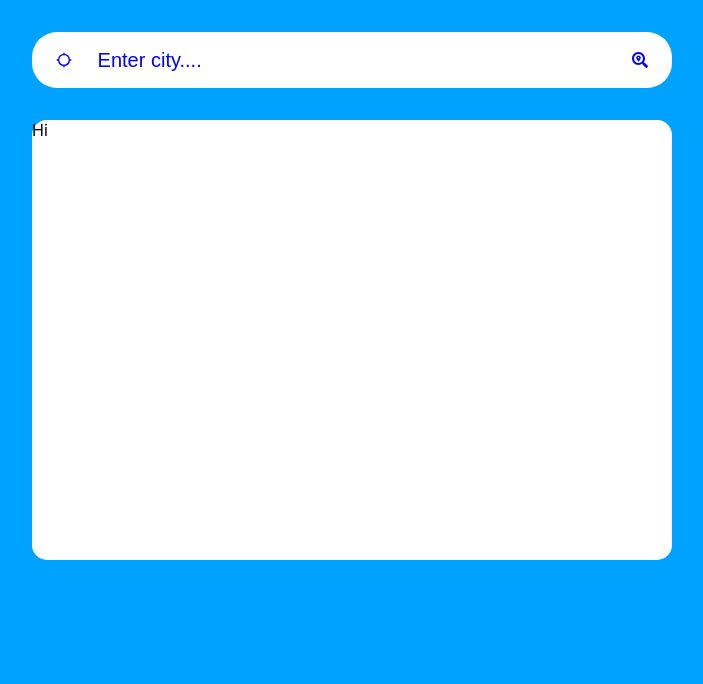
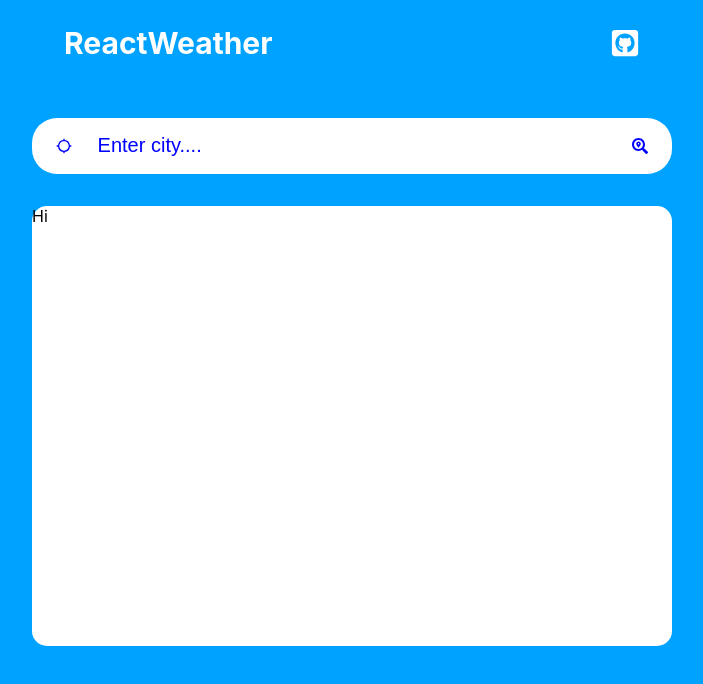
Before and after one commit to qbentil/Weather-App-Web-, a React (Create React App) app: page / in a window 1280 px wide. Shown: the top 684 px of the page, without its empty margins (288-991 px from the left). Built offline with nearby package versions, Linux system fonts and the light colour scheme.

Commit message:
Complete App Navbar

```diff
--- a/src/App.js
+++ b/src/App.js
@@ -1,11 +1,13 @@
 import './App.css';
 
+import { Nav } from './components/Nav';
 import Searchbar from './components/Searchbar';
 import { Weather } from './components/Weather';
 
 function App() {
   return (
     <div className="App">
+      <Nav />
       <Searchbar />
       <Weather />
     </div>
--- /dev/null
+++ b/src/components/Nav/index.css
@@ -0,0 +1,12 @@
+.navbar{
+    width: 45%;
+    display: flex;
+    justify-content: space-between;
+    align-items: center;
+    margin: auto;
+}
+
+.navbar .title{
+    color: #fff;
+    font-size: 30px;
+}
--- /dev/null
+++ b/src/components/Nav/index.js
@@ -0,0 +1,12 @@
+import './index.css'
+
+import {FaGithubSquare} from 'react-icons/fa'
+
+export const Nav = () => {
+    return (
+        <div className='navbar'>
+            <h2 className='title'>ReactWeather</h2>
+            <FaGithubSquare size={30} color={'#fff'} />
+        </div>
+    )
+}
```
